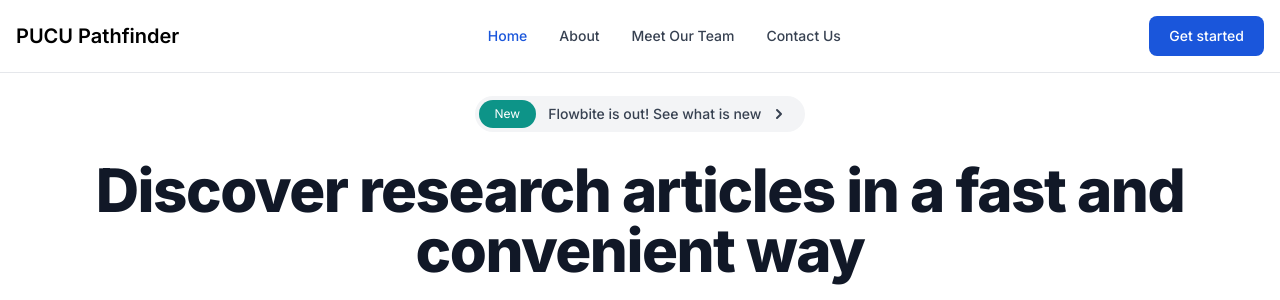
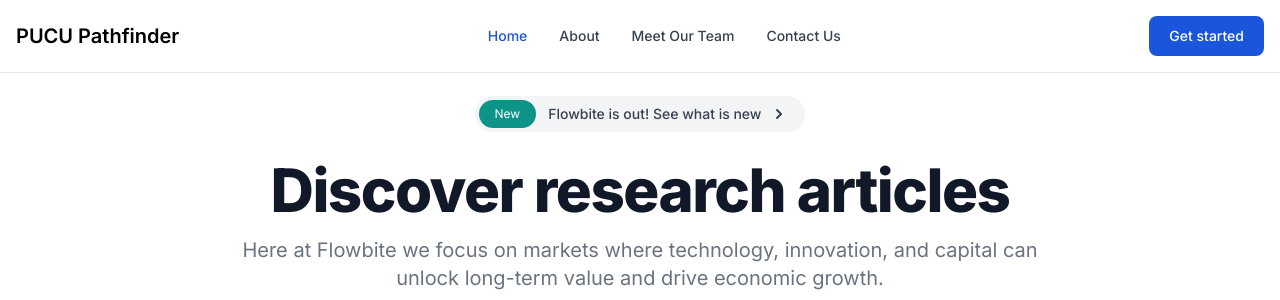
Before and after one commit to yskooo/pucu-pathfinder, a Next.js app: page / in a window 1280 px wide. Shown: the top 300 px of the page. Built offline with nearby package versions, Linux system fonts and the light colour scheme.

Commit message:
chore: update hero text

```diff
--- a/components/Hero.jsx
+++ b/components/Hero.jsx
@@ -8,7 +8,7 @@ const Hero = () => {
             <span class="text-xs bg-primary-600 rounded-full text-white px-4 py-1.5 mr-3">New</span> <span class="text-sm font-medium">Flowbite is out! See what is new</span>
             <svg class="ml-2 w-5 h-5" fill="currentColor" viewBox="0 0 20 20" xmlns="http://www.w3.org/2000/svg"><path fill-rule="evenodd" d="M7.293 14.707a1 1 0 010-1.414L10.586 10 7.293 6.707a1 1 0 011.414-1.414l4 4a1 1 0 010 1.414l-4 4a1 1 0 01-1.414 0z" clip-rule="evenodd"></path></svg>
         </a>
-        <h1 class="mb-4 text-4xl font-extrabold tracking-tight leading-none text-gray-900 md:text-5xl lg:text-6xl dark:text-white">Discover research articles in a fast and convenient way</h1>
+        <h1 class="mb-4 text-4xl font-extrabold tracking-tight leading-none text-gray-900 md:text-5xl lg:text-6xl dark:text-white">Discover research articles </h1>
         <p class="mb-8 text-lg font-normal text-gray-500 lg:text-xl sm:px-16 xl:px-48 dark:text-gray-400">Here at Flowbite we focus on markets where technology, innovation, and capital can unlock long-term value and drive economic growth.</p>
         <div class="flex flex-col mb-8 lg:mb-16 space-y-4 sm:flex-row sm:justify-center sm:space-y-0 sm:space-x-4">
             <a href="#" class="inline-flex justify-center items-center py-3 px-5 text-base font-medium text-center text-white rounded-lg bg-primary-700 hover:bg-primary-800 focus:ring-4 focus:ring-primary-300 dark:focus:ring-primary-900">
```
